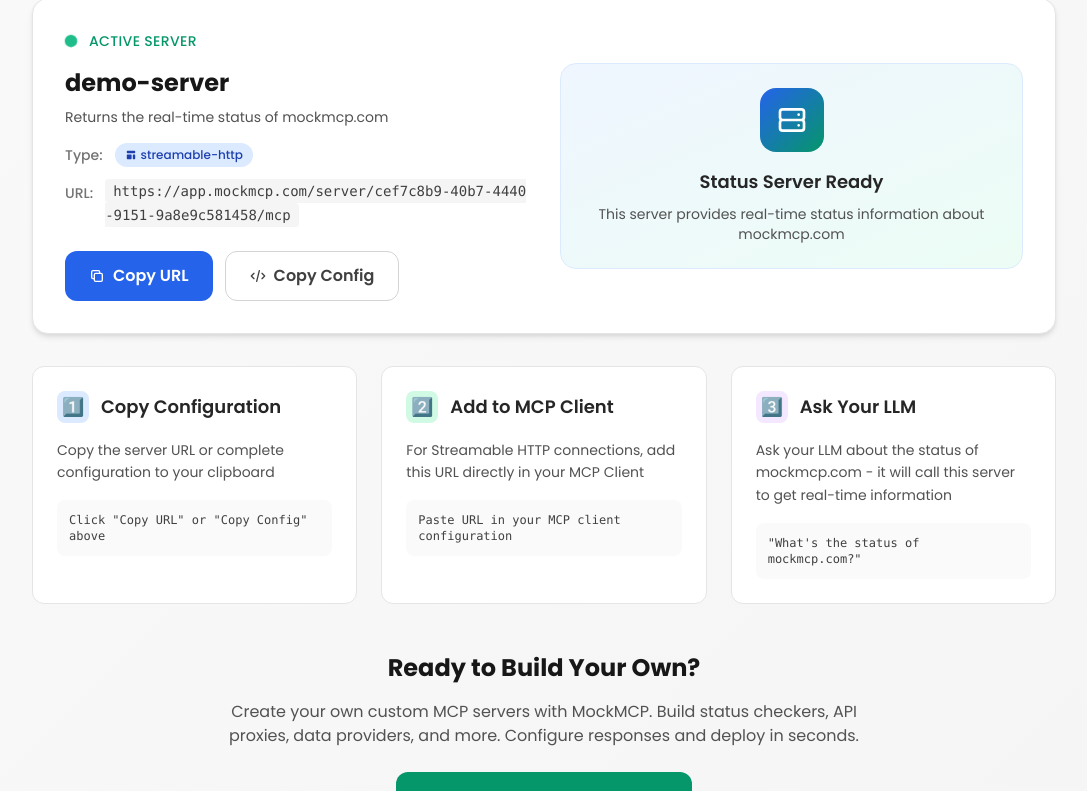
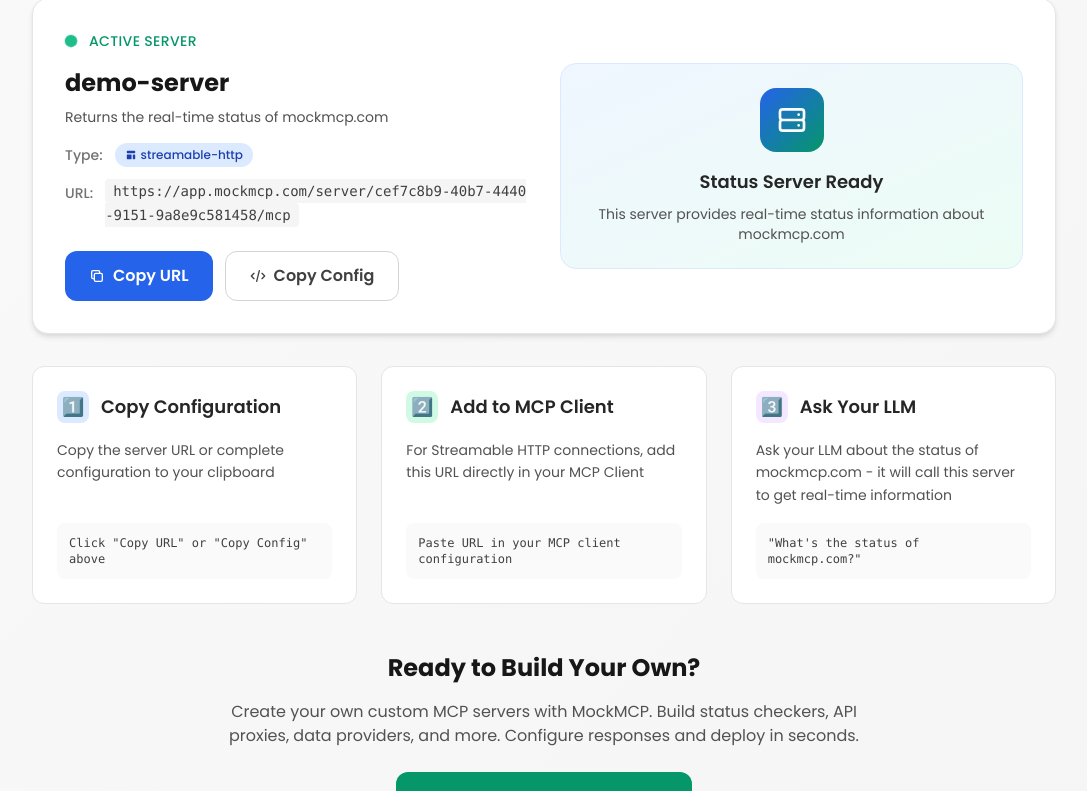
Before and after one commit to shanaka95/MockMCPServer, a React (Vite) app in the folder frontend/: page /demo in a window 1280 px wide. Shown: the part 473-1264 px from the top of the page, without its empty margins (96-1183 px from the left). Built offline with nearby package versions, Linux system fonts and the light colour scheme.

Commit message:
Creating the frontend

```diff
--- a/frontend/src/pages/Demo.jsx
+++ b/frontend/src/pages/Demo.jsx
@@ -153,51 +153,51 @@ function Demo() {
 
         {/* Usage Instructions */}
         <div className="grid md:grid-cols-3 gap-6 mb-12 fade-in">
-          <div className="feature-card p-6 rounded-xl">
+          <div className="feature-card p-6 rounded-xl flex flex-col h-full">
             <div className="flex items-center gap-3 mb-4">
               <div className="w-8 h-8 bg-blue-100 rounded-lg flex items-center justify-center">
                 <span className="text-lg">1️⃣</span>
               </div>
               <h3 className="text-lg font-semibold text-neutral-800">Copy Configuration</h3>
             </div>
-            <p className="text-neutral-600 text-sm leading-relaxed mb-4">
+            <p className="text-neutral-600 text-sm leading-relaxed mb-4 flex-grow">
               Copy the server URL or complete configuration to your clipboard
             </p>
-            <div className="bg-neutral-50 rounded-lg p-3 text-xs">
+            <div className="bg-neutral-50 rounded-lg p-3 text-xs mt-auto">
               <code className="text-neutral-700">
                 Click "Copy URL" or "Copy Config" above
               </code>
             </div>
           </div>
 
-          <div className="feature-card p-6 rounded-xl">
+          <div className="feature-card p-6 rounded-xl flex flex-col h-full">
             <div className="flex items-center gap-3 mb-4">
               <div className="w-8 h-8 bg-emerald-100 rounded-lg flex items-center justify-center">
                 <span className="text-lg">2️⃣</span>
               </div>
               <h3 className="text-lg font-semibold text-neutral-800">Add to MCP Client</h3>
             </div>
-            <p className="text-neutral-600 text-sm leading-relaxed mb-4">
+            <p className="text-neutral-600 text-sm leading-relaxed mb-4 flex-grow">
               {demoServer.note}
             </p>
-            <div className="bg-neutral-50 rounded-lg p-3 text-xs">
+            <div className="bg-neutral-50 rounded-lg p-3 text-xs mt-auto">
               <code className="text-neutral-700">
                 Paste URL in your MCP client configuration
               </code>
             </div>
           </div>
 
-          <div className="feature-card p-6 rounded-xl">
+          <div className="feature-card p-6 rounded-xl flex flex-col h-full">
             <div className="flex items-center gap-3 mb-4">
               <div className="w-8 h-8 bg-purple-100 rounded-lg flex items-center justify-center">
                 <span className="text-lg">3️⃣</span>
               </div>
               <h3 className="text-lg font-semibold text-neutral-800">Ask Your LLM</h3>
             </div>
-            <p className="text-neutral-600 text-sm leading-relaxed mb-4">
+            <p className="text-neutral-600 text-sm leading-relaxed mb-4 flex-grow">
               Ask your LLM about the status of mockmcp.com - it will call this server to get real-time information
             </p>
-            <div className="bg-neutral-50 rounded-lg p-3 text-xs">
+            <div className="bg-neutral-50 rounded-lg p-3 text-xs mt-auto">
               <code className="text-neutral-700">
                 "What's the status of mockmcp.com?"
               </code>
```
